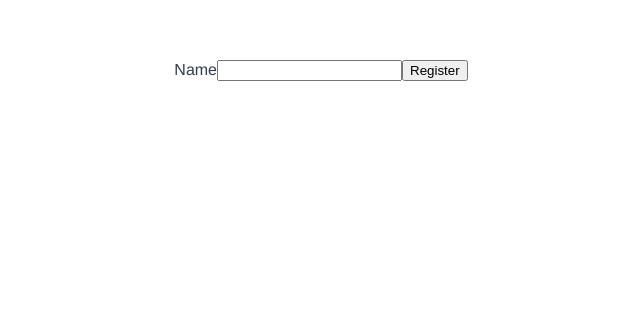
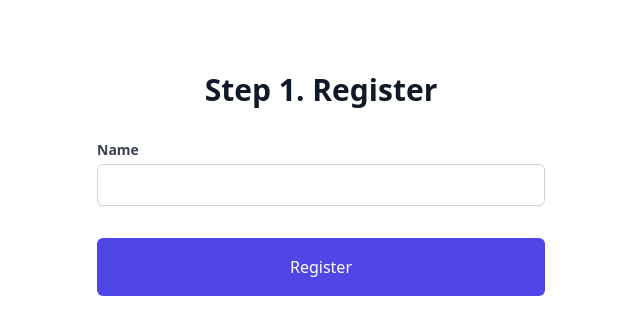
Before and after one commit to ricoselles/vitets-rock-paper-scissors, a Vue app: page / in a window 1280 px wide. Shown: the top 334 px of the page, without its empty margins (319-959 px from the left). Built offline with nearby package versions, Linux system fonts and the light colour scheme.

Commit message:
3 files modified

```diff
--- a/index.html
+++ b/index.html
@@ -4,6 +4,7 @@
     <meta charset="UTF-8" />
     <link rel="icon" href="/favicon.ico" />
     <meta name="viewport" content="width=device-width, initial-scale=1.0" />
+    <script src="https://cdn.tailwindcss.com"></script>
     <title>Vite App</title>
   </head>
   <body>
--- a/src/App.vue
+++ b/src/App.vue
@@ -5,16 +5,21 @@ import Register from './components/Register.vue';
 </script>
 
 <template>
-  <Register />
+  <div
+    class="
+      min-h-full
+      flex flex-col
+      items-center
+      justify-center
+      py-12
+      px-4
+      space-y-8
+    "
+  >
+    <h2 class="mt-6 text-center text-3xl font-extrabold text-gray-900">
+      Step 1. Register
+    </h2>
+
+    <Register />
+  </div>
 </template>
-
-<style>
-#app {
-  font-family: Avenir, Helvetica, Arial, sans-serif;
-  -webkit-font-smoothing: antialiased;
-  -moz-osx-font-smoothing: grayscale;
-  text-align: center;
-  color: #2c3e50;
-  margin-top: 60px;
-}
-</style>
--- a/src/components/Register.vue
+++ b/src/components/Register.vue
@@ -1,6 +1,5 @@
 <script setup lang="ts">
 import { ref } from 'vue';
-import axios from 'axios';
 
 const name = ref(null);
 
@@ -25,9 +24,51 @@ async function submit() {
 </script>
 
 <template>
-  <form @submit="submit">
-    <label>Name</label>
-    <input v-model="name" />
-    <button type="submit">Register</button>
+  <form class="max-w-md w-full space-y-8" @submit="submit">
+    <div>
+      <label class="block text-left text-sm font-bold text-gray-700"
+        >Name</label
+      >
+      <input
+        v-model="name"
+        class="
+          mt-1
+          focus:ring-indigo-500 focus:border-indigo-500
+          block
+          w-full
+          shadow-sm
+          border border-gray-300
+          rounded-md
+          px-4
+          py-2
+        "
+      />
+    </div>
+
+    <button
+      type="submit"
+      class="
+        group
+        relative
+        w-full
+        flex
+        justify-center
+        py-4
+        px-8
+        border border-transparent
+        text-base
+        font-medium
+        rounded-md
+        text-white
+        bg-indigo-600
+        hover:bg-indigo-700
+        focus:outline-none
+        focus:ring-2
+        focus:ring-offset-2
+        focus:ring-indigo-500
+      "
+    >
+      Register
+    </button>
   </form>
 </template>
```
